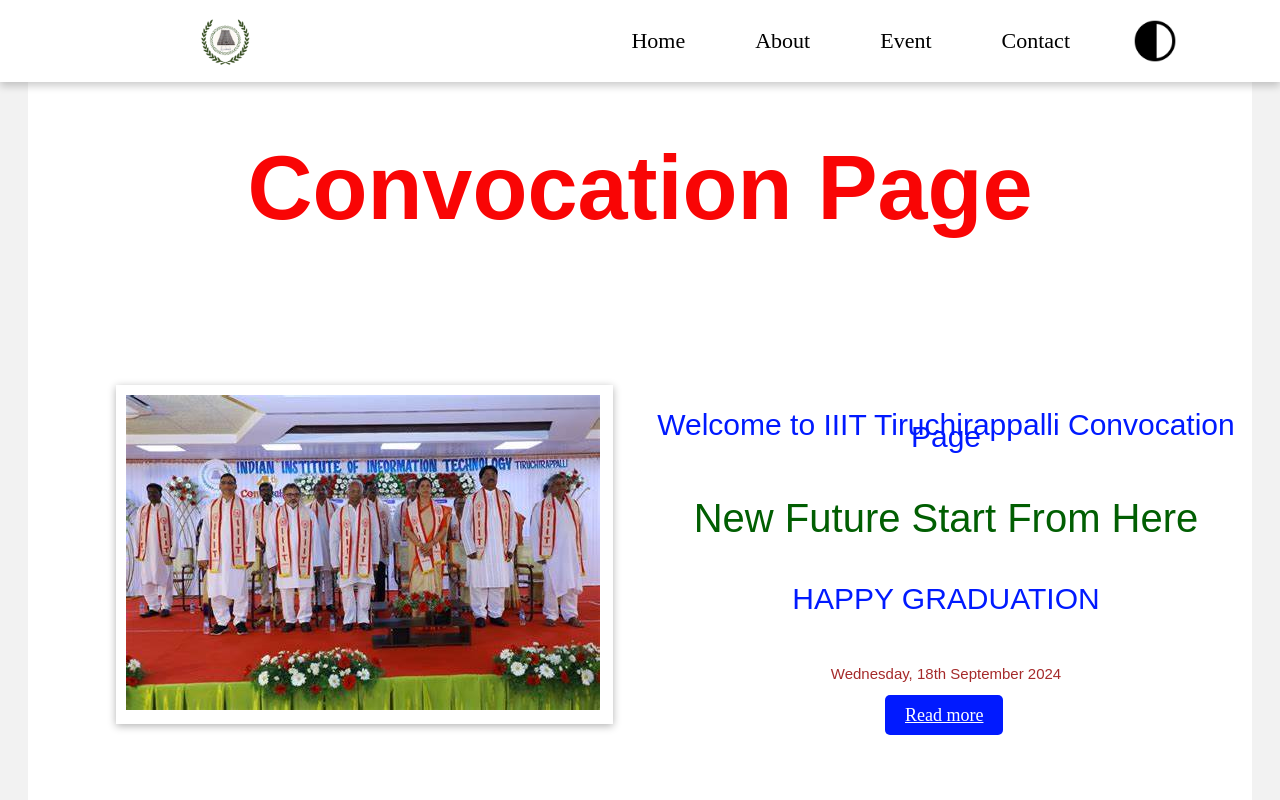
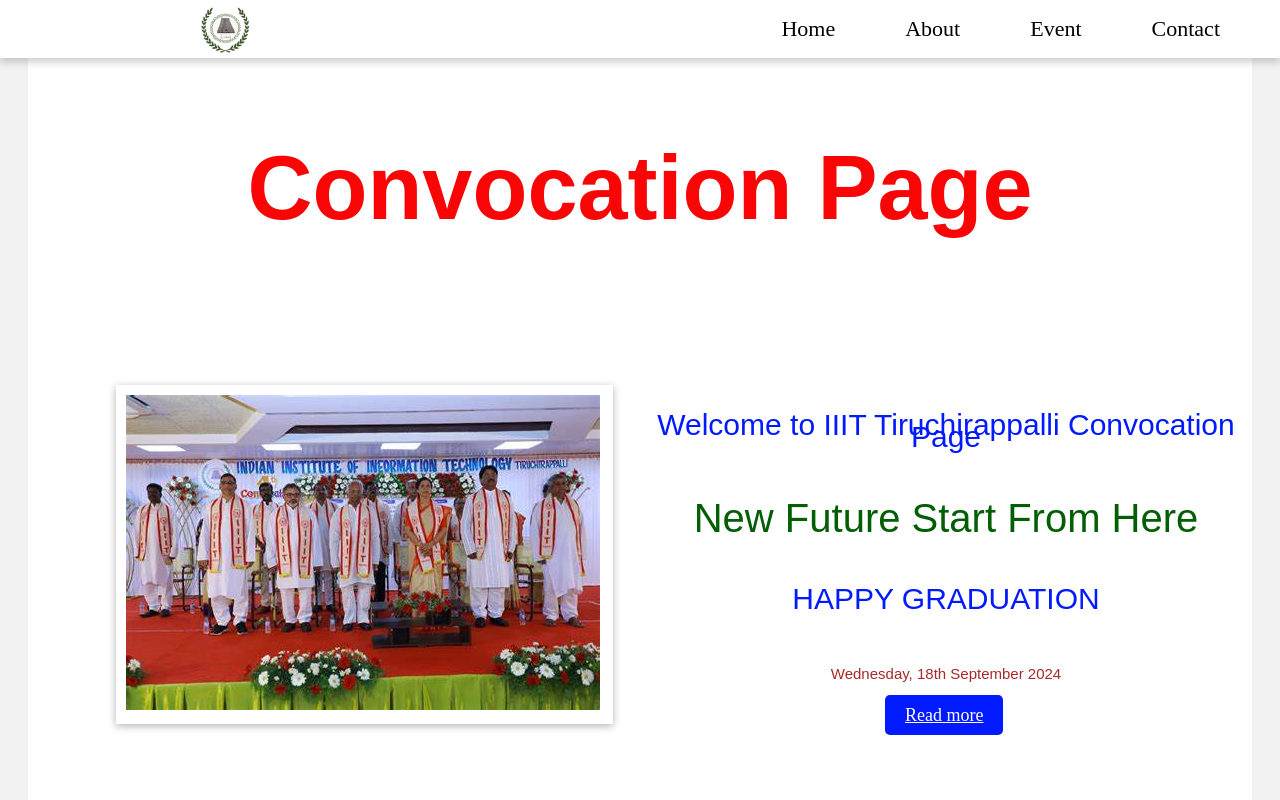
Before and after one commit to patelshweta56/convocation-page, a plain HTML site: page index.html in a window 1280 px wide. Shown: the top 800 px of the page. Drawn offline with Linux system fonts and the light colour scheme; a script that the page names is missing.

Commit message:
remove toggle icon

```diff
--- a/index.html
+++ b/index.html
@@ -28,10 +28,6 @@
                         <li><a href="#about">About</a></li>
                         <li><a href="#Event">Event</a></li>
                         <li><a href="#contact">Contact</a></li>
-                        <li><div class="toggle-icon">
-                            <img src="images/toggle-icon.png" alt="toggle icon">
-                            </div></li>
-
                     </ul>
                 </nav>
         </header>
```
